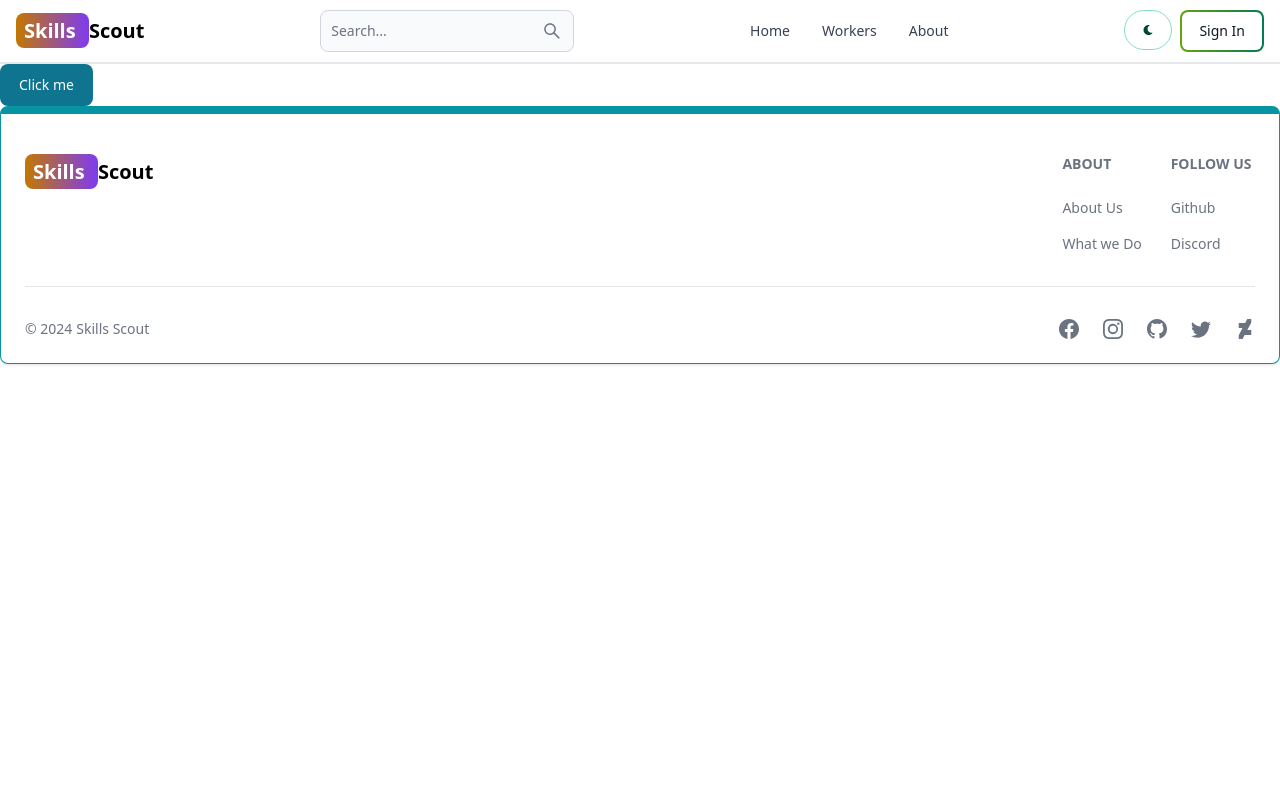
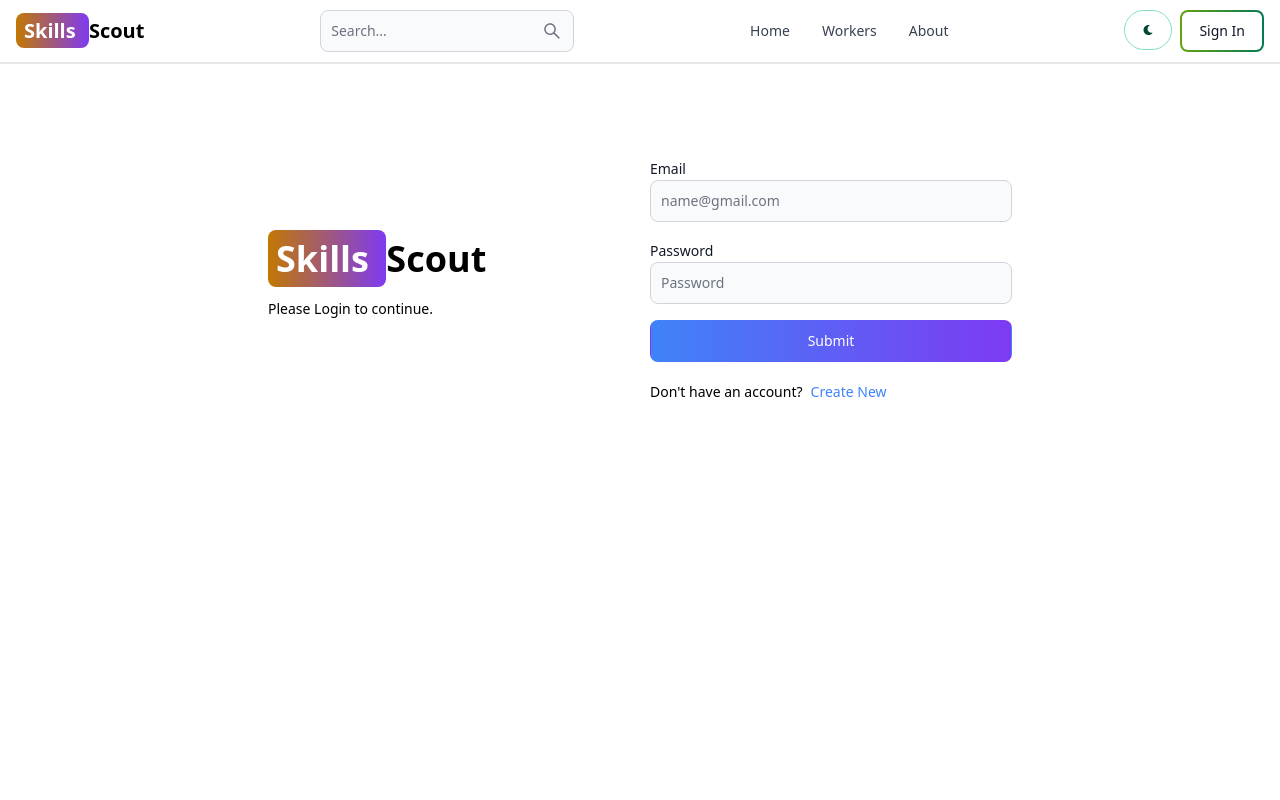
Before and after one commit to iAmVip1/mern-project, a React (Vite) app in the folder client/: page /Signin in a window 1280 px wide. Shown: the top 800 px of the page. Built offline with nearby package versions, Linux system fonts and the light colour scheme.

Commit message:
sign in successful

```diff
--- a/client/src/pages/Signin.jsx
+++ b/client/src/pages/Signin.jsx
@@ -1,9 +1,107 @@
-import { Button } from "flowbite-react";
+import { Alert, Button, Label, Spinner, TextInput } from 'flowbite-react'
+import React from 'react'
+import { useState } from 'react';
+import { Link, useNavigate } from 'react-router-dom';
 
-export default function MyPage() {
+
+export default function SignIn() {
+  const [formData, setFormData] = useState({});
+  const [errorMessage, setErrorMessage]= useState(null);
+  const [loading, setLoading] = useState(false);
+  const navigate = useNavigate();
+  const handleChange = (e) => {
+    setFormData({ ...formData, [e.target.id]: e.target.value.trim()});
+  };
+  const handleSubmit = async (e) => {
+    e.preventDefault();
+    if (!formData.email || !formData.password) {
+      return setErrorMessage('Please fill out all fields.');
+    }
+    try {
+      setLoading(true);
+      setErrorMessage(null);
+      const res = await fetch('/api/auth/signin', {
+        method: 'POST',
+        headers: { 'Content-Type': 'application/json' },
+        body: JSON.stringify(formData),
+      });
+      const data = await res.json();
+      if (data.success === false) {
+        return setErrorMessage(data.message);
+      }
+      setLoading(false);
+      if(res.ok) {
+        navigate('/');
+      }
+
+    } catch (error) {
+      setErrorMessage(error.message);
+      setLoading(false);
+
+    }
+  };
+
   return (
-    <div>
-      <Button>Click me</Button>
-    </div>
-  );
+    <div className='min-h-screen mt-20'>
+      <div className="flex p-3 max-w-3xl
+      mx-auto flex-col md:flex-row md:items-center gap-5">
+        {/* left */}
+        <div className="flex-1">
+        <Link
+        to="/" className='font-bold dark:text-white text-4xl'>
+      <span className='px-2 py-1 bg-gradient-to-r from-yellow-500 to-purple-600
+       rounded-lg text-white '>Skills </span>
+      Scout
+      </Link>
+      <p className='text-sm mt-5'>
+        Please Login to continue.
+      </p>
+        </div>
+        {/* right */}
+
+        <div className="flex-1">
+          <form className='flex flex-col gap-4' onSubmit={handleSubmit}>
+
+            <div className="">
+              <Label value='Email' />
+              <TextInput type='email' placeholder='name@gmail.com ' id='email'  onChange={handleChange}/>
+            </div>
+            <div className="">
+              <Label value='Password' />
+              <TextInput type='password' placeholder='Password' id='password' onChange={handleChange}/>
+            </div>
+
+
+
+
+
+            <Button className='bg-gradient-to-r from-blue-500 to-purple-600' type='submit' >
+              {/* {loading ? (
+                <>
+                  <Spinner size='sm' />
+                  <span className='pl-3'>Loading...</span>
+                </>
+              ) : (
+                'Submit'
+              )} */}
+              Submit
+              </Button>
+          </form>
+          <div className="flex gap-2 text-sm mt-5">
+            <span>Don't have an account?</span>
+            <Link to='/signup' className='text-blue-500'>
+            Create New
+            </Link>
+          </div>
+          {
+            errorMessage && (
+              <Alert className='mt-5' color='failure'>
+                {errorMessage}
+              </Alert>
+            )
+          }
+        </div>
+      </div>
+      </div>
+  )
 }
--- a/client/src/pages/Signup.jsx
+++ b/client/src/pages/Signup.jsx
@@ -54,7 +54,7 @@
       Scout
       </Link>
       <p className='text-sm mt-5'>
-        Please Login to continue.
+        Please Fill up all fields to create new account.
       </p>
         </div>
         {/* right */}
@@ -78,15 +78,16 @@
 
 
 
-            <Button className='bg-gradient-to-r from-yellow-500 to-purple-600' type='submit' disabled={loading}>
-              {loading ? (
+            <Button className='bg-gradient-to-r from-green-500 to-purple-600' type='submit' >
+              {/* {loading ? (
                 <>
                   <Spinner size='sm' />
                   <span className='pl-3'>Loading...</span>
                 </>
               ) : (
                 'Submit'
-              )}
+              )} */}
+              Register
               </Button>
           </form>
           <div className="flex gap-2 text-sm mt-5">
```
Also changed, not shown: 1 other file (tests, documents, lock files or other folders).
